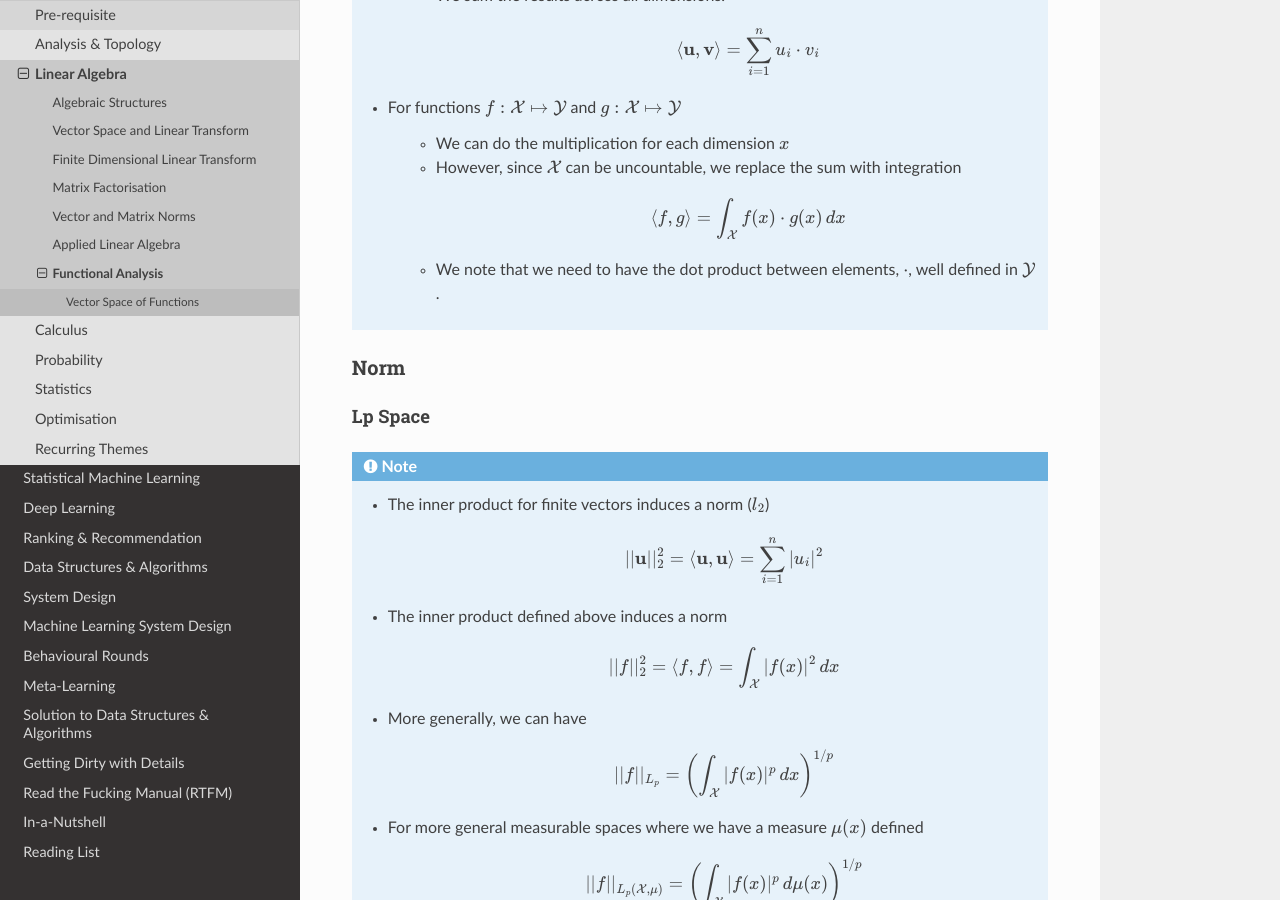
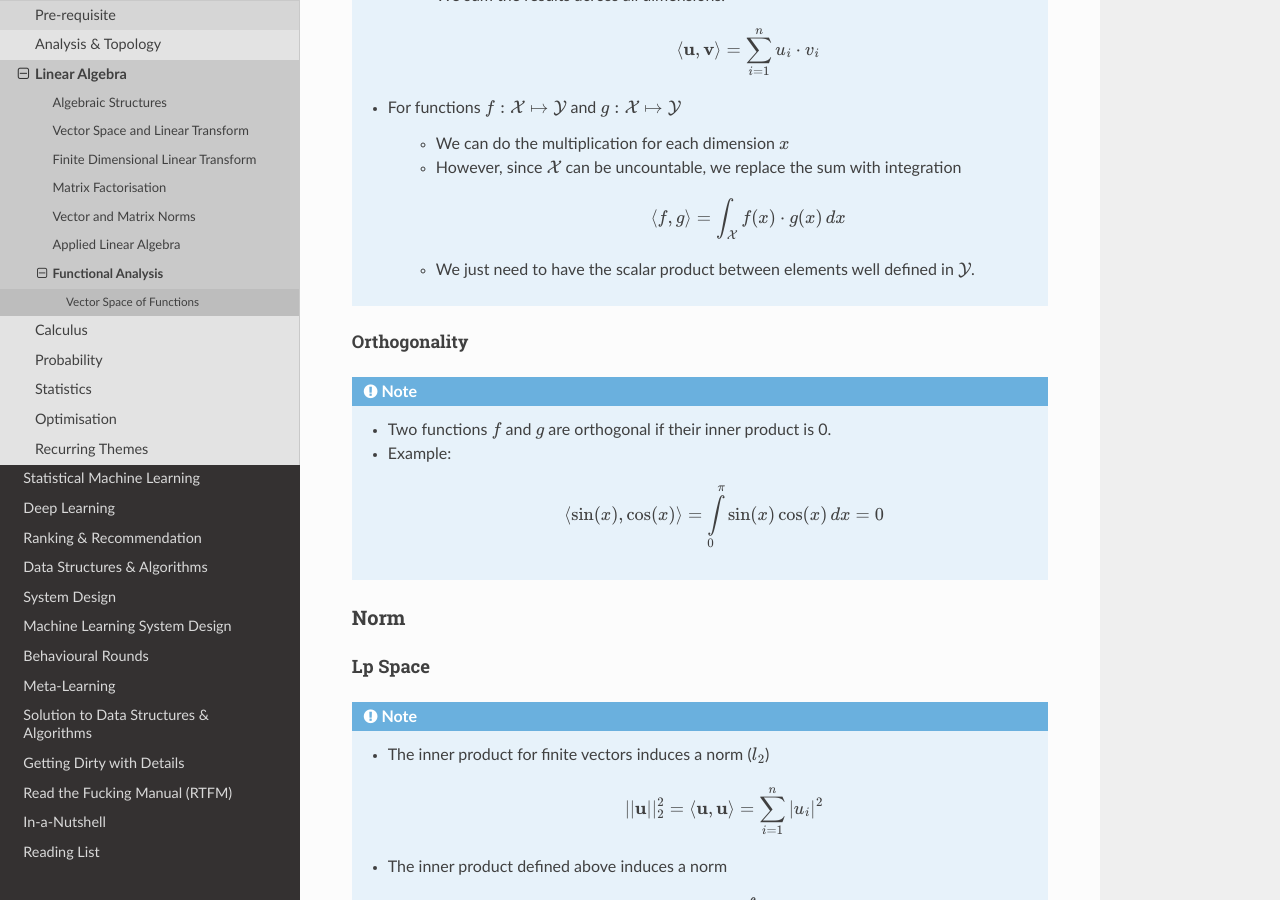
Before and after one commit to uselesstechjunks/leetcode, a Sphinx documentation site: the page built from docs/source/math/linalg/funan.rst, in a window 1280 px wide and 900 px high, scrolled down 2189 px. Built offline with Sphinx 7.4.7 and the Read the Docs theme 2.0.0, drawn with Linux system fonts in a browser that asks for light colours.

Commit message:
Update funan.rst

```diff
--- a/docs/source/math/linalg/funan.rst
+++ b/docs/source/math/linalg/funan.rst
@@ -81,8 +81,15 @@ Inner Product
 		* However, since :math:`\mathcal{X}` can be uncountable, we replace the sum with integration
 
 			.. math:: \langle f,g\rangle=\int_{\mathcal{X}}f(x)\cdot g(x)\mathop{dx}
-		* We note that we need to have the dot product between elements, :math:`\cdot`, well defined in :math:`\mathcal{Y}`.
+		* We just need to have the scalar product between elements well defined in :math:`\mathcal{Y}`.
 
+Orthogonality
+^^^^^^^^^^^^^^^^^^^^^^^^^^^^^^^^^^^^^^^^^^^^^^^^^^^^^^^^^^^^^^^^^^^^^^^^^^^^^^^^
+.. note::
+	* Two functions :math:`f` and :math:`g` are orthogonal if their inner product is 0.
+	* Example:
+
+		.. math:: \langle\sin(x),\cos(x)\rangle=\int_\limits{0}^{\pi}\sin(x)\cos(x)\mathop{dx}=0
 Norm
 ================================================================================
 Lp Space
```
